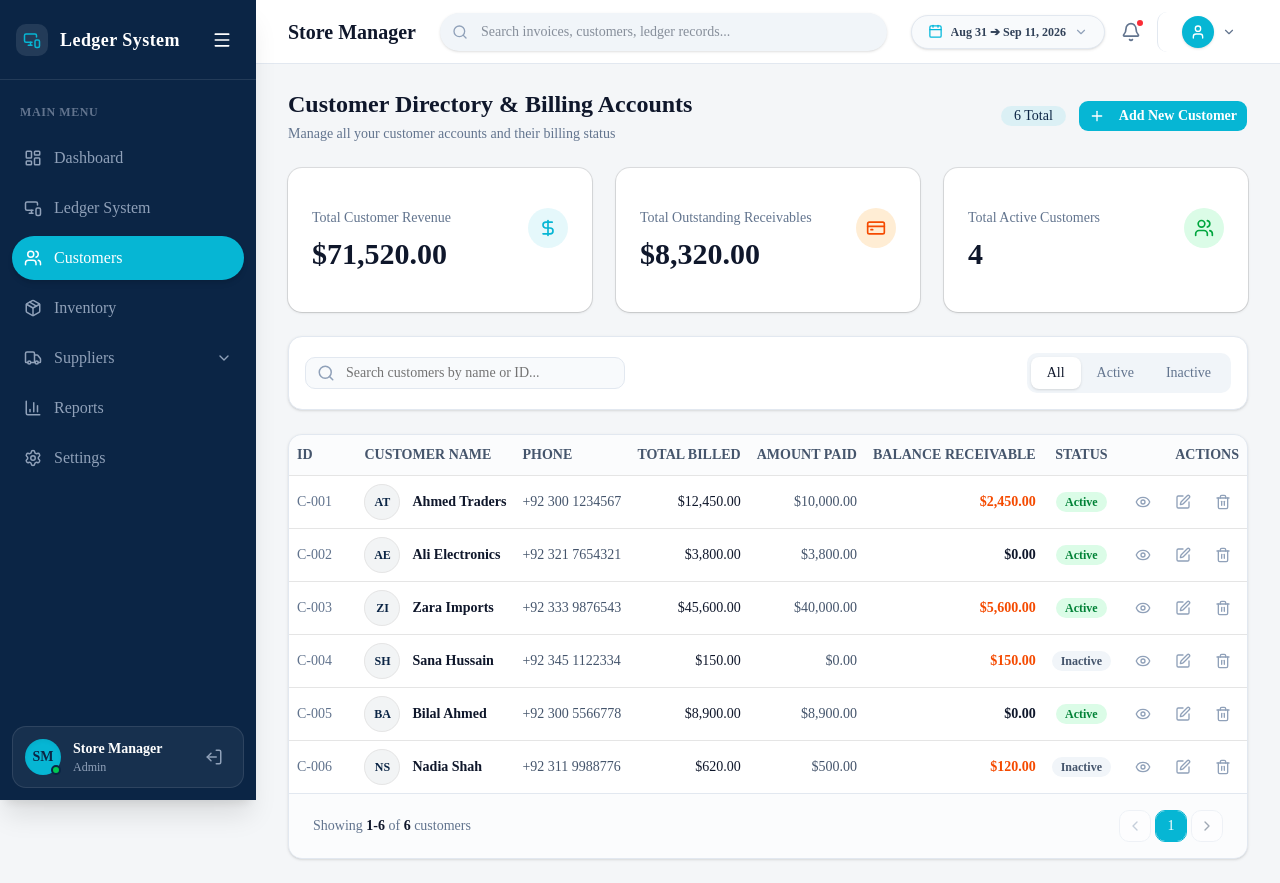
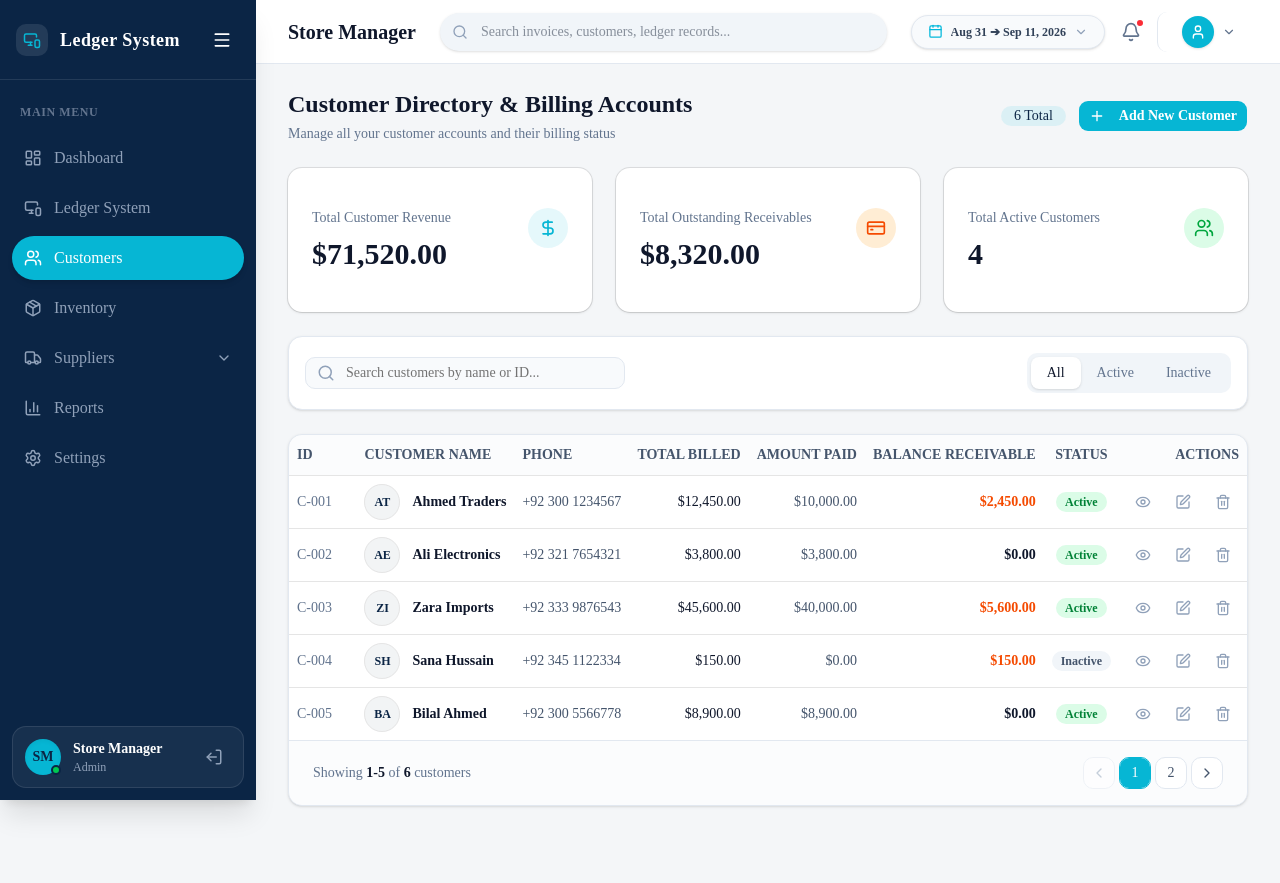
Before and after one commit to 221400065-blip/FishLegerSystem, a Next.js app: page /customers in a window 1280 px wide. After the commit the page ends 830 px from the top, so only its background shows below. Built offline with nearby package versions, Linux system fonts and the light colour scheme.

Commit message:
Updated codebase fixes and layout improvements

```diff
--- a/app/(main)/customers/page.tsx
+++ b/app/(main)/customers/page.tsx
@@ -33,7 +33,7 @@ export default function CustomersPage() {
     return matchesTab && matchesSearch;
   });
 
-  const itemsPerPage = 8;
+  const itemsPerPage = 5;
   const totalPages = Math.max(1, Math.ceil(filteredCustomers.length / itemsPerPage));
   const paginatedCustomers = filteredCustomers.slice((activePage - 1) * itemsPerPage, activePage * itemsPerPage);
 
```
